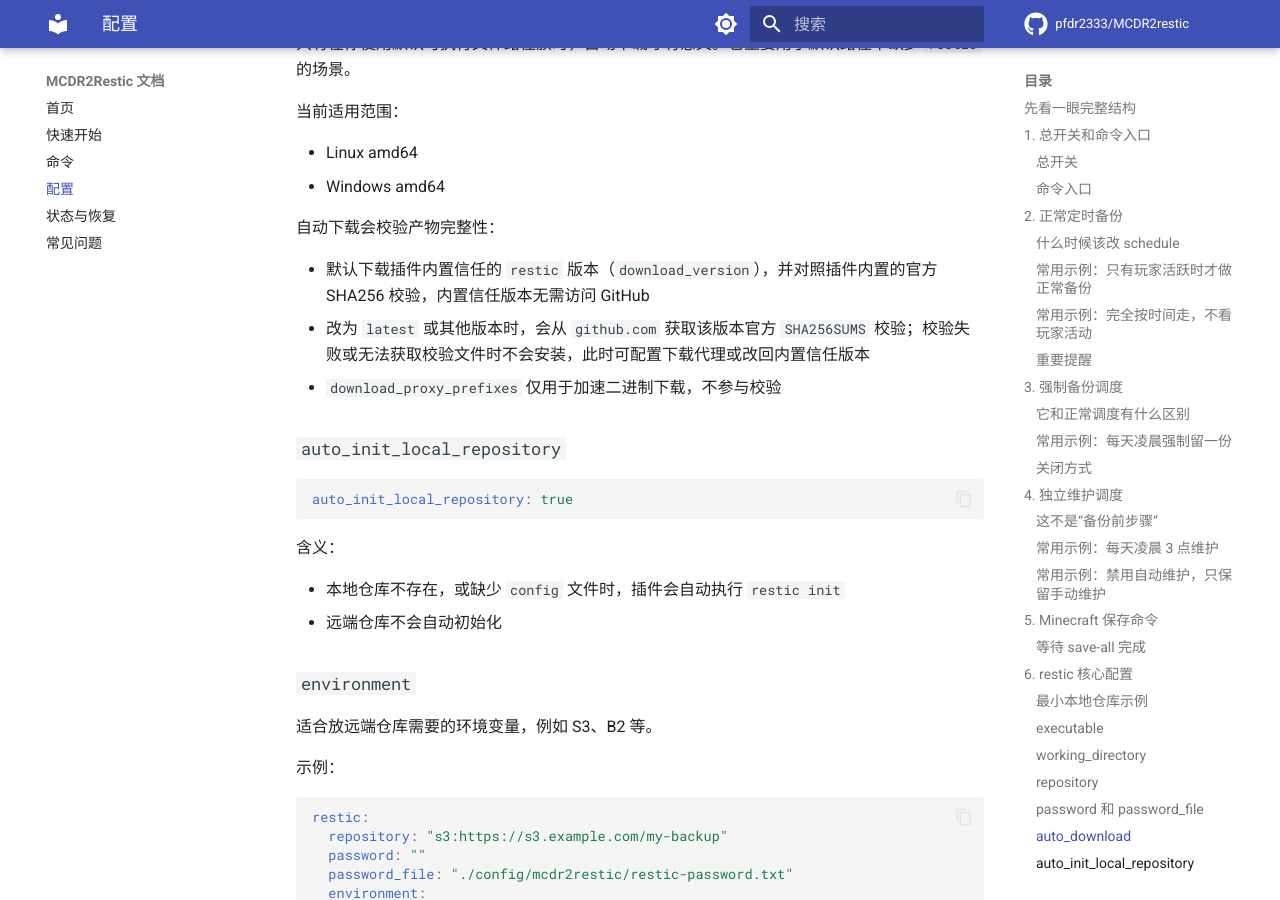
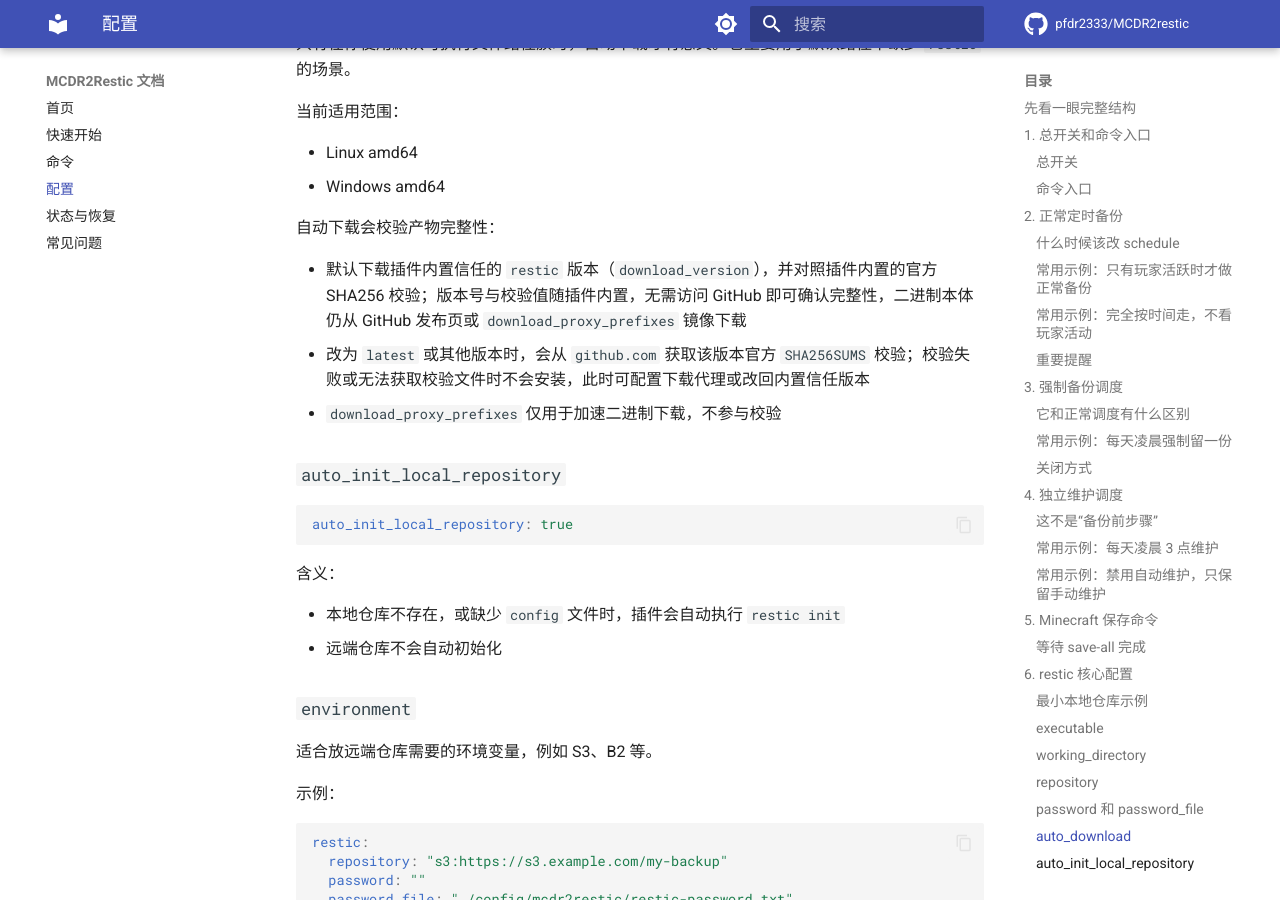
Before and after one commit to pfdr2333/MCDR2restic, an MkDocs documentation site: the page built from docs/configuration.md, in a window 1280 px wide and 900 px high, scrolled down 6907 px. Built offline with MkDocs 1.6.1 and Material for MkDocs 9.7.7, drawn with Linux system fonts in a browser that asks for light colours; comment, search, counter and statistics services are not loaded.

Commit message:
docs(config): 内置信任版本措辞对齐实际下载行为

```diff
--- a/docs/configuration.md
+++ b/docs/configuration.md
@@ -319,7 +319,7 @@ restic:
 
 自动下载会校验产物完整性：
 
-- 默认下载插件内置信任的 `restic` 版本（`download_version`），并对照插件内置的官方 SHA256 校验，内置信任版本无需访问 GitHub
+- 默认下载插件内置信任的 `restic` 版本（`download_version`），并对照插件内置的官方 SHA256 校验；版本号与校验值随插件内置，无需访问 GitHub 即可确认完整性，二进制本体仍从 GitHub 发布页或 `download_proxy_prefixes` 镜像下载
 - 改为 `latest` 或其他版本时，会从 `github.com` 获取该版本官方 `SHA256SUMS` 校验；校验失败或无法获取校验文件时不会安装，此时可配置下载代理或改回内置信任版本
 - `download_proxy_prefixes` 仅用于加速二进制下载，不参与校验
 
```
